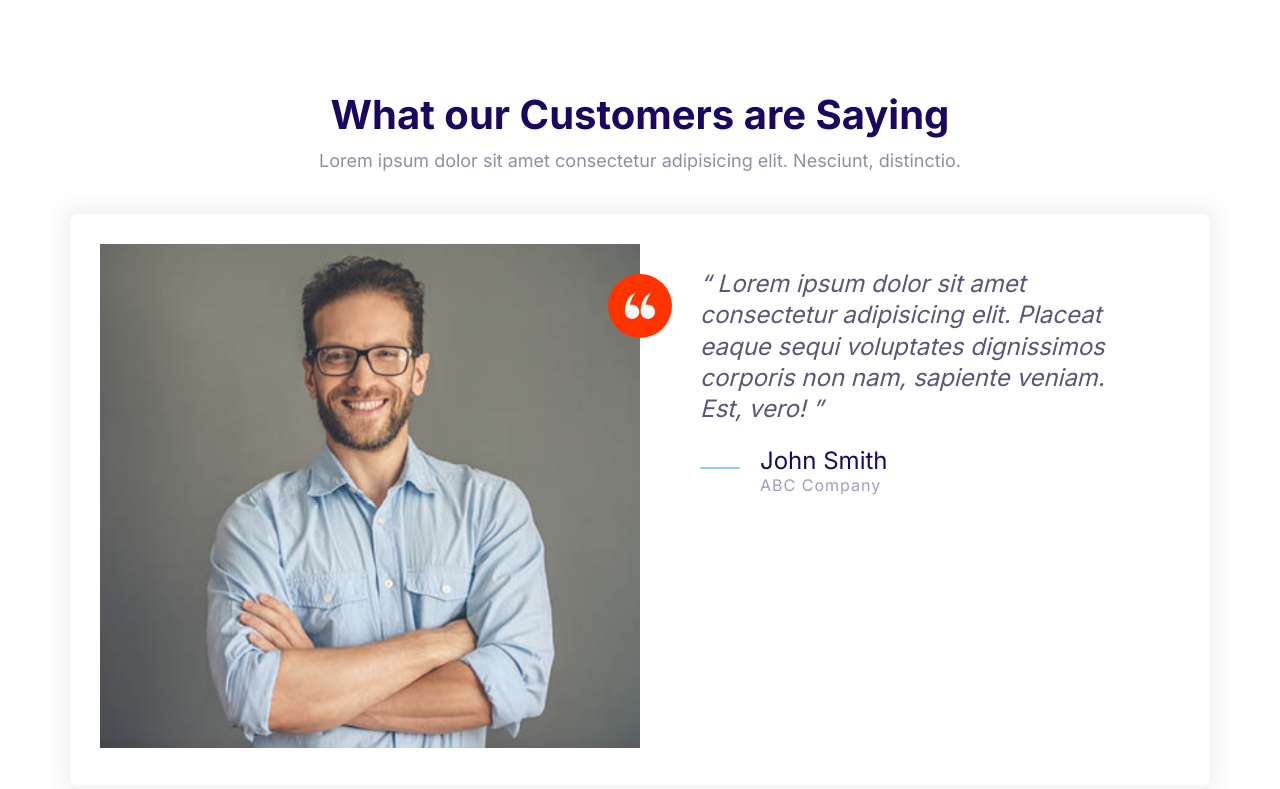
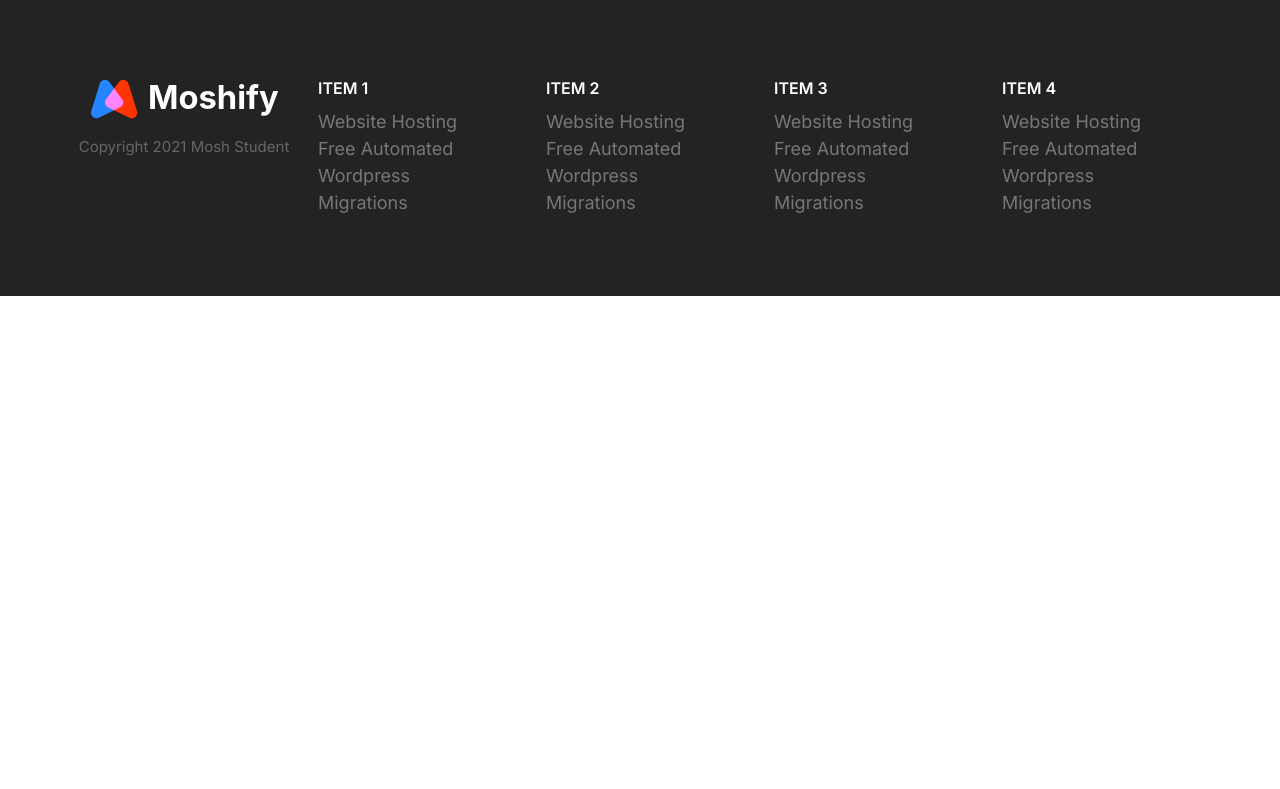
Before and after one commit to kim-atkinson/moshify, a plain HTML site: page index.html in a window 1280 px wide. Drawn offline with Linux system fonts and the light colour scheme.

Commit message:
Built footer block.

```diff
--- a/css/styles.css
+++ b/css/styles.css
@@ -865,3 +865,80 @@ a {
     max-width: 700px;
   }
 }
+
+/* Footer */
+
+.footer {
+  background: #232323;
+}
+
+.footer a {
+  color: #777;
+}
+
+.footer a:hover {
+  color: #ffffff;
+  transition: color 0.3s;
+}
+.footer__section {
+  padding: 2rem;
+  border-bottom: 1px solid #393939;
+}
+
+.footer__section .list {
+  margin: 0;
+}
+
+.footer__heading {
+  text-transform: uppercase;
+  font-weight: 600;
+}
+
+.footer__brand {
+  margin-top: 5rem;
+  text-align: center;
+}
+
+.footer__brand img {
+  /* TODO: Consider refactoring this and applyuing it to all images */
+  width: 100%;
+  max-width: 230px;
+}
+
+.footer__copyright {
+  font-size: 2.1rem;
+  color: #ffffff;
+  opacity: 0.3;
+}
+
+@media screen and (min-width: 768px) {
+  .footer__sections {
+    grid-template-columns: repeat(auto-fit, minmax(10rem, 1fr));
+  }
+
+  .footer .collapsible__chevron {
+    display: none;
+  }
+
+  .footer .collapsible__content {
+    opacity: 1;
+    max-height: 100%;
+  }
+
+  .footer__brand {
+    order: -1;
+    margin-top: 1rem;
+  }
+
+  .footer__copyright {
+    font-size: 1.5rem;
+  }
+
+  .footer__section {
+    border: 0;
+  }
+
+  .footer__heading {
+    font-size: 1.6rem;
+  }
+}
--- a/index.html
+++ b/index.html
@@ -15,52 +15,75 @@
     <link rel="stylesheet" href="css/styles.css" />
   </head>
   <body>
-    <section class="block">
-      <header class="block__header">
-        <h2>What our Customers are Saying</h2>
-        <p>
-          Lorem ipsum dolor sit amet consectetur adipisicing elit. Nesciunt,
-          distinctio.
-        </p>
+    <footer class="block block--dark footer">
+      <div class="container grid footer__sections">
+        <section class="collapsible collapsible--expanded footer__section">
+          <header class="collapsible__header">
+            <h2 class="collapsible__heading footer__heading">Item 1</h2>
+            <svg class="icon icon--white collapsible__chevron">
+              <use xlink:href="images/sprite.svg#chevron"></use>
+            </svg>
           </header>
-      <div class="container">
-        <div class="card testimonial">
-          <div class="grid grid--1x2">
-            <div class="testimonial__image">
-              <img
-                src="images/testimonial.jpg"
-                alt="A happy, smiling customer"
-              />
-              <span class="icon-container icon-container--accent">
-                <svg class="icon icon--white icon--small">
-                  <use xlink:href="images/sprite.svg#quotes"></use>
+          <div class="collapsible__content">
+            <ul class="list">
+              <li><a href="#">Website Hosting</a></li>
+              <li><a href="#">Free Automated Wordpress</a></li>
+              <li><a href="#">Migrations</a></li>
+            </ul>
+          </div>
+        </section>
+        <section class="collapsible footer__section">
+          <header class="collapsible__header">
+            <h2 class="collapsible__heading footer__heading">Item 2</h2>
+            <svg class="icon icon--white collapsible__chevron">
+              <use xlink:href="images/sprite.svg#chevron"></use>
             </svg>
-              </span>
+          </header>
+          <div class="collapsible__content">
+            <ul class="list">
+              <ul class="list">
+                <li><a href="#">Website Hosting</a></li>
+                <li><a href="#">Free Automated Wordpress</a></li>
+                <li><a href="#">Migrations</a></li>
+              </ul>
           </div>
-            <blockquote class="quote">
-              <p class="quote__text">
-                Lorem ipsum dolor sit amet consectetur adipisicing elit. Placeat
-                eaque sequi voluptates dignissimos corporis non nam, sapiente
-                veniam. Est, vero!
-              </p>
-              <footer>
-                <div class="media">
-                  <div class="media__image">
-                    <svg class="icon icon--primary quote__line">
-                      <use xlink:href="images/sprite.svg#line"></use>
+        </section>
+        <section class="collapsible footer__section">
+          <header class="collapsible__header">
+            <h2 class="collapsible__heading footer__heading">Item 3</h2>
+            <svg class="icon icon--white collapsible__chevron">
+              <use xlink:href="images/sprite.svg#chevron"></use>
             </svg>
+          </header>
+          <div class="collapsible__content">
+            <ul class="list">
+              <li><a href="#">Website Hosting</a></li>
+              <li><a href="#">Free Automated Wordpress</a></li>
+              <li><a href="#">Migrations</a></li>
+            </ul>
           </div>
-                  <div class="media__body">
-                    <h3 class="media__title quote__author">John Smith</h3>
-                    <p class="quote__organization">ABC Company</p>
+        </section>
+        <section class="collapsible footer__section">
+          <header class="collapsible__header">
+            <h2 class="collapsible__heading footer__heading">Item 4</h2>
+            <svg class="icon icon--white collapsible__chevron">
+              <use xlink:href="images/sprite.svg#chevron"></use>
+            </svg>
+          </header>
+          <div class="collapsible__content">
+            <ul class="list">
+              <li><a href="#">Website Hosting</a></li>
+              <li><a href="#">Free Automated Wordpress</a></li>
+              <li><a href="#">Migrations</a></li>
+            </ul>
           </div>
+        </section>
+        <section class="footer__brand">
+          <img src="images/logo.svg" alt="" />
+          <p class="footer__copyright">Copyright 2021 Mosh Student</p>
+        </section>
       </div>
     </footer>
-            </blockquote>
-          </div>
-        </div>
-      </div>
-    </section>
 
     <script src="js/main.js"></script>
   </body>
```
Also changed, not shown: components/collapsibles.html (+1 -1 lines), components/footer.html (added, +69 -0 lines), components/navigation.html (+1 -1 lines). Lines whose indentation alone changed are shown as unchanged.
